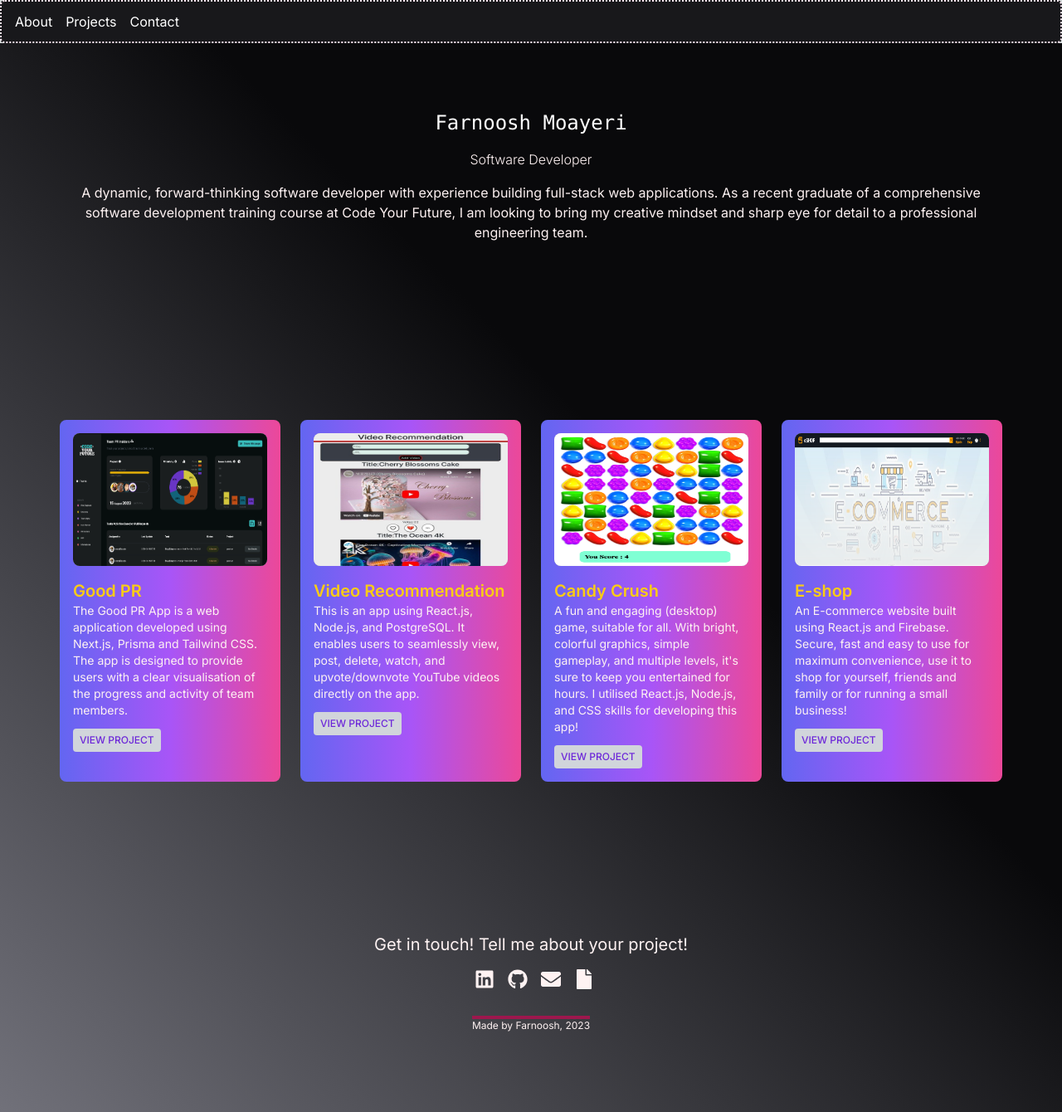
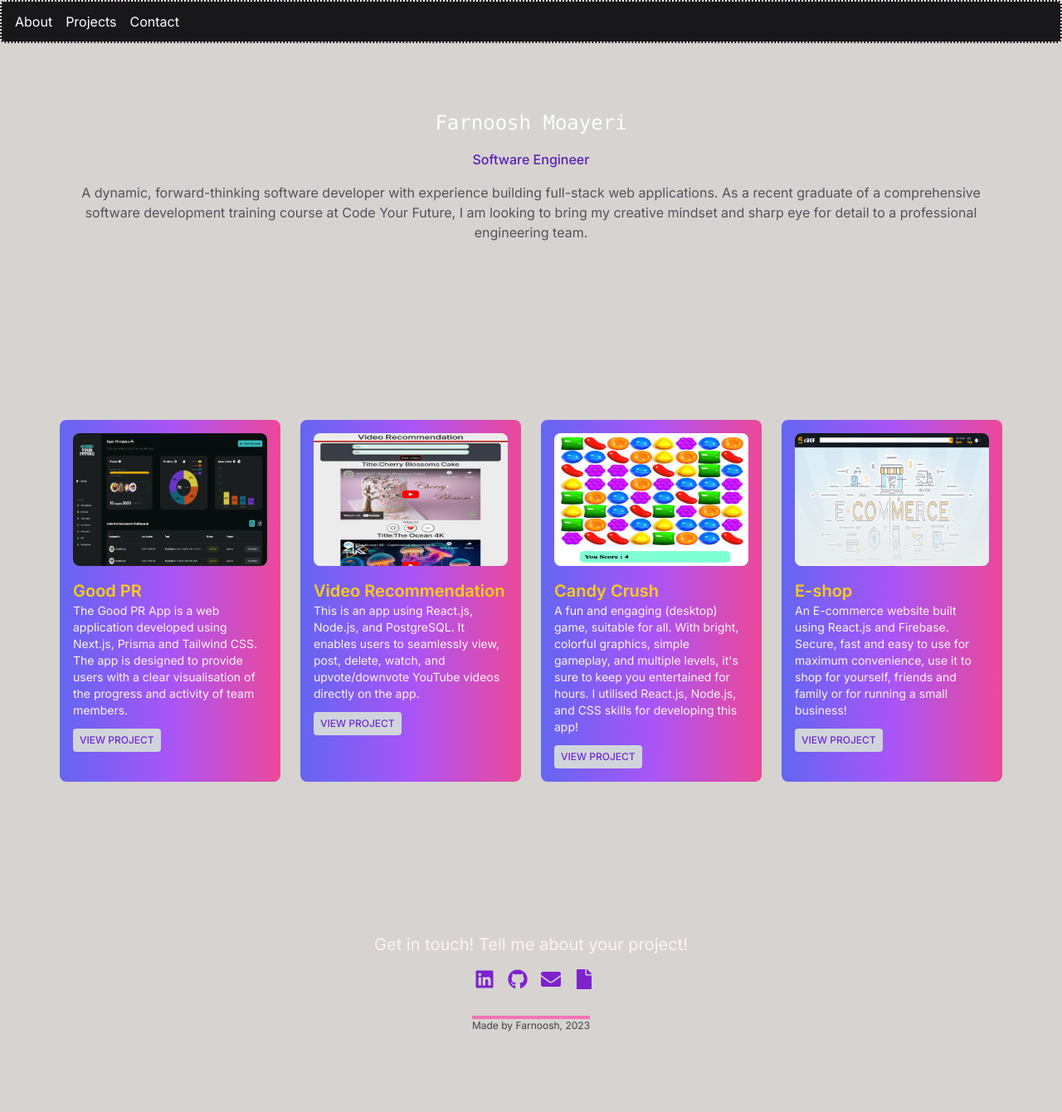
Before and after one commit to Farnooshmo/portfolio, a Next.js app: page / in a window 1280 px wide. Shown: the whole page at 83% size. Built offline with nearby package versions, Linux system fonts and the light colour scheme.

Commit message:
change the title, bg color and text color

```diff
--- a/app/page.js
+++ b/app/page.js
@@ -10,18 +10,18 @@ import Projects from "./projects/page";
 
 export default function Home() {
   return (
-    <main className="flex min-h-screen flex-col items-center justify-between p-6 md:p-24 bg-gradient-to-tr from-zinc-500  via-teal-1000 via-10% to-zinc-950 to-60%  text-red-50 scroll-smooth ">
+    <main className="flex min-h-screen flex-col items-center justify-between p-6 md:p-24 bg-stone-300  text-purple-700 scroll-smooth ">
       {/* ----ABOUT ME ---- */}
       <span className="sr-only">About me</span>
       <div
-        className="items-center text-center  font-light mb-4 md:text-red-50
+        className="items-center text-center  font-medium mb-4 text-violet-800
         hover:animate-pulse "
         id="about"
       >
         <TextAnimation />
-        Software Developer
+        Software Engineer
       </div>
-      <p className="whitespace-normal mb-8 text-base text-center">
+      <p className="whitespace-normal mb-8 text-base text-center text-zinc-600">
         A dynamic, forward-thinking software developer with experience building
         full-stack web applications. As a recent graduate of a comprehensive
         software development training course at Code Your Future, I am looking
@@ -77,7 +77,7 @@ export default function Home() {
           </div>
         </div>
 
-        <p className=" flex text-xs text-center text-red-50 mt-8 mb-0 border-t-4 border-pink-800">
+        <p className=" flex text-xs text-center text-zinc-700 mt-8 mb-0 border-t-4 border-pink-400">
           Made by Farnoosh, 2023
         </p>
       </footer>
```
